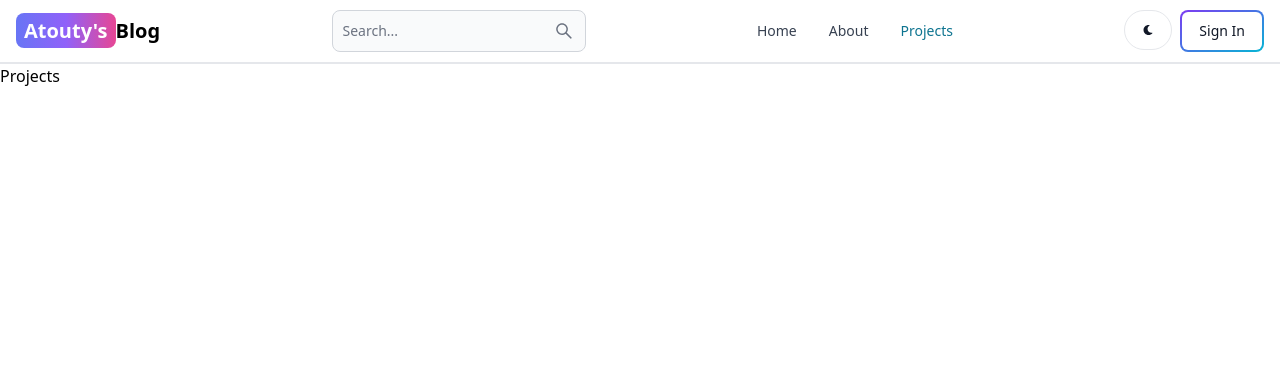
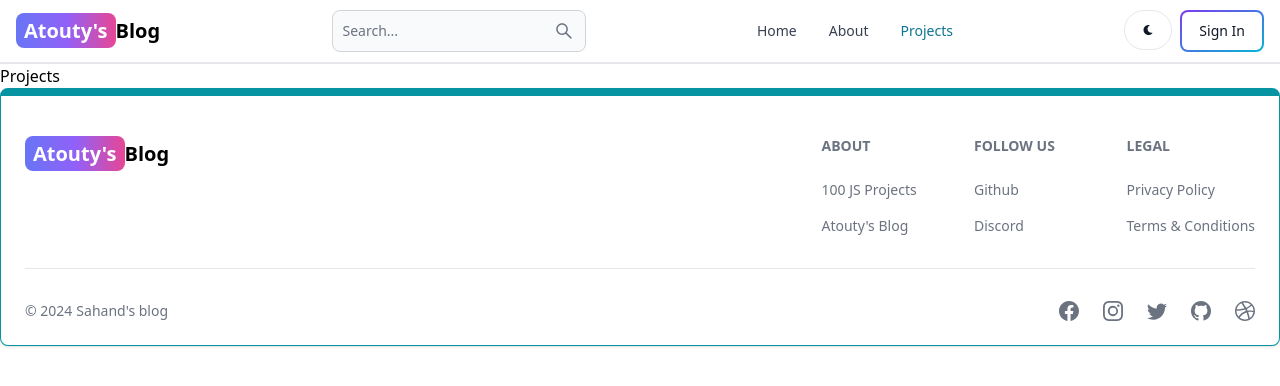
Before and after one commit to emnamhi123/mern-blog, a React (Vite) app in the folder client/: page /projects in a window 1280 px wide. Shown: the top 386 px of the page. Built offline with nearby package versions, Linux system fonts and the light colour scheme.

Commit message:
create and add the footer component

```diff
--- a/client/src/App.jsx
+++ b/client/src/App.jsx
@@ -6,6 +6,7 @@ import Dashboard from './pages/Dashboard'
 import Projects from './pages/Projects'
 import SignUp from './pages/SignUp'
 import Header from './components/Header'
+import Footer from './components/Footer';
 
 export default function App() {
   return (
@@ -18,10 +19,8 @@ export default function App() {
         <Route path="/sign-up" element={<SignUp />} />
         <Route path="/dashboard" element={<Dashboard />} />
         <Route path="/projects" element={<Projects />} />
-
       </Routes>
-
+      <Footer/>
     </BrowserRouter>
-
-  )
-}
+    );
+  }
--- /dev/null
+++ b/client/src/components/Footer.jsx
@@ -0,0 +1,78 @@
+import { Footer } from 'flowbite-react';
+import { Link } from 'react-router-dom';
+import { BsFacebook, BsInstagram, BsTwitter, BsGithub, BsDribbble } from 'react-icons/bs';
+
+export default function FooterCom() {
+  return (
+    <Footer container className='border border-t-8 border-teal-500'>
+      <div className='w-full max-w-7xl mx-auto'>
+        <div className='grid w-full justify-between sm:flex md:grid-cols-1'>
+          <div className='mt-5'>
+            <Link
+              to='/'
+              className='self-center whitespace-nowrap text-lg sm:text-xl font-semibold dark:text-white'
+            >
+              <span className='px-2 py-1 bg-gradient-to-r from-indigo-500 via-purple-500 to-pink-500 rounded-lg text-white'>
+                Atouty's
+              </span>
+              Blog
+            </Link>
+          </div>
+          <div className='grid grid-cols-2 gap-8 mt-4 sm:grid-cols-3 sm:gap-6'>
+            <div>
+              <Footer.Title title='About' />
+              <Footer.LinkGroup col>
+                <Footer.Link
+                  href='#'
+                >
+                  100 JS Projects
+                </Footer.Link>
+                <Footer.Link
+                  href='/about'
+                  target='_blank'
+                  rel='noopener noreferrer'
+                >
+                  Atouty's Blog
+                </Footer.Link>
+              </Footer.LinkGroup>
+            </div>
+            <div>
+              <Footer.Title title='Follow us' />
+              <Footer.LinkGroup col>
+                <Footer.Link
+                  href='#'
+                >
+                  Github
+                </Footer.Link>
+                <Footer.Link href='#'>Discord</Footer.Link>
+              </Footer.LinkGroup>
+            </div>
+            <div>
+              <Footer.Title title='Legal' />
+              <Footer.LinkGroup col>
+                <Footer.Link href='#'>Privacy Policy</Footer.Link>
+                <Footer.Link href='#'>Terms &amp; Conditions</Footer.Link>
+              </Footer.LinkGroup>
+            </div>
+          </div>
+        </div>
+        <Footer.Divider />
+        <div className='w-full sm:flex sm:items-center sm:justify-between'>
+          <Footer.Copyright
+            href='#'
+            by="Sahand's blog"
+            year={new Date().getFullYear()}
+          />
+          <div className="flex gap-6 sm:mt-0 mt-4 sm:justify-center">
+            <Footer.Icon href='#' icon={BsFacebook}/>
+            <Footer.Icon href='#' icon={BsInstagram}/>
+            <Footer.Icon href='#' icon={BsTwitter}/>
+            <Footer.Icon href='#' icon={BsGithub}/>
+            <Footer.Icon href='#' icon={BsDribbble}/>
+
+          </div>
+        </div>
+      </div>
+    </Footer>
+  );
+}
```
